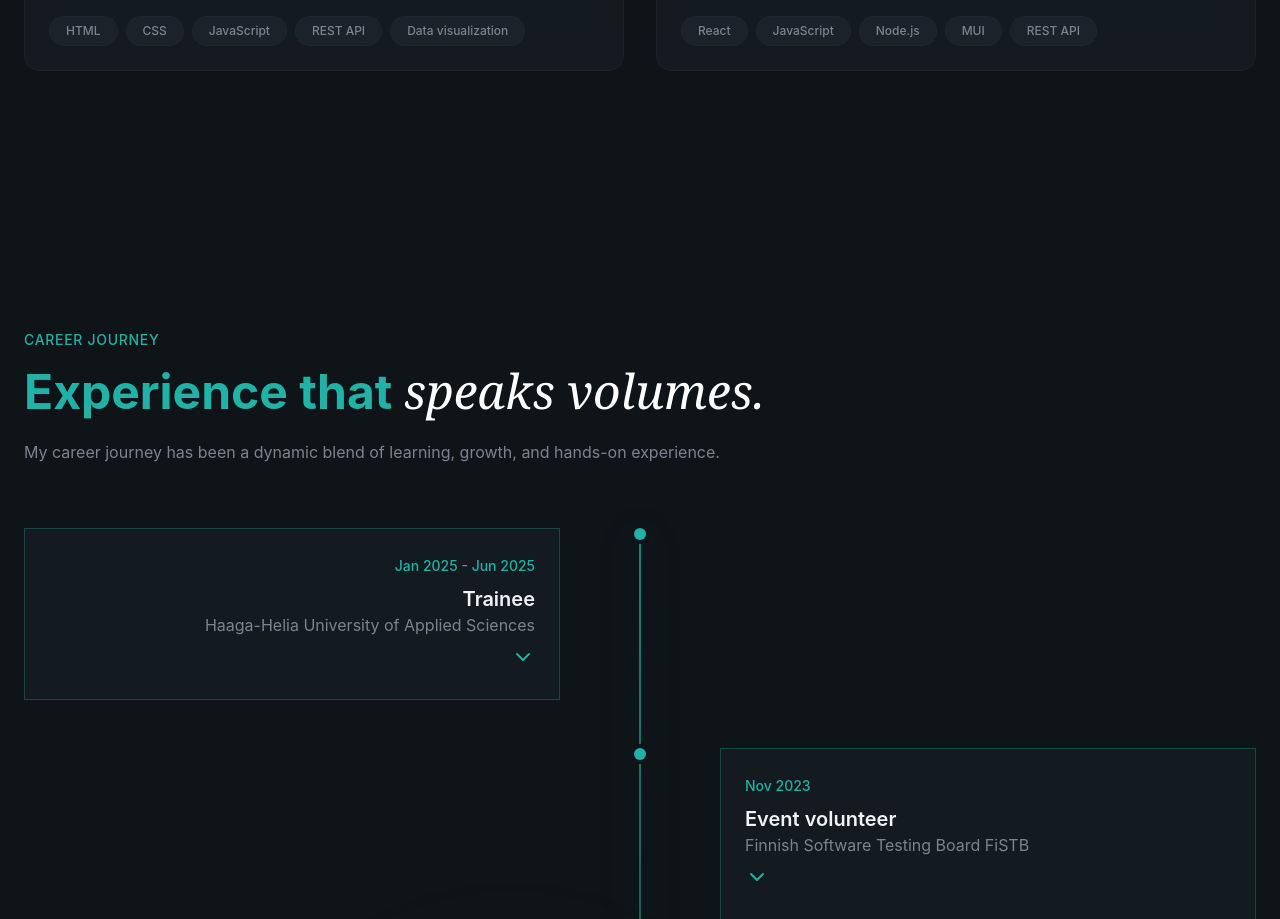
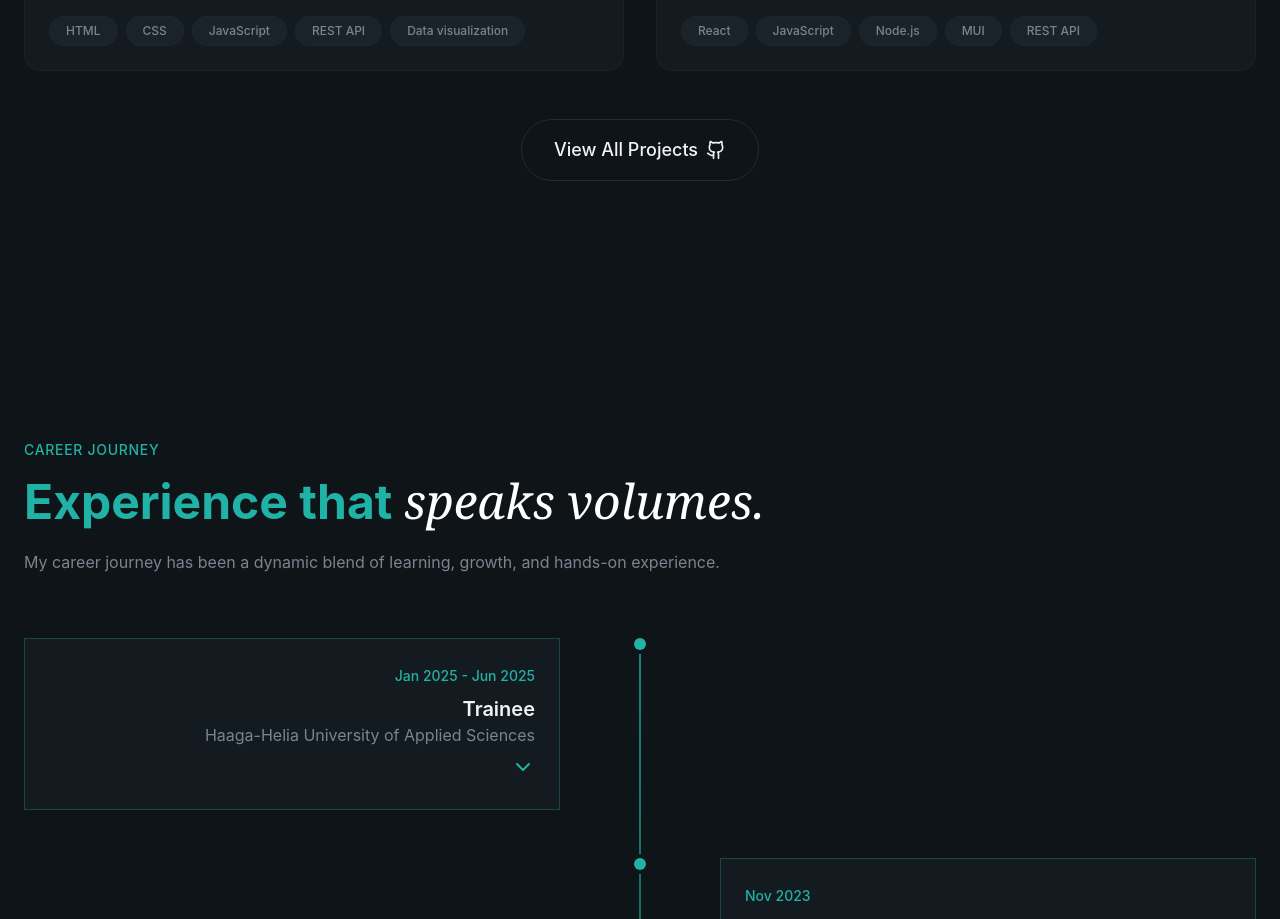
Before and after one commit to dovile-mart/devportfolio, a React (Vite) app: page / in a window 1280 px wide. Shown: the part 3481-4400 px from the top of the page. Built offline with nearby package versions, Linux system fonts and the light colour scheme.

Commit message:
Add link to github profile

```diff
--- a/src/sections/Projects.jsx
+++ b/src/sections/Projects.jsx
@@ -126,13 +126,15 @@ export const Projects = () => {
                         </div>
                     ))}
                 </div>
-                { /* View All CTA Button
+                { /* View All CTA Button */}
                 <div className="text-center mt-12 animate-fade-in animation-delay-500">
-                    <AnimatedBorderButton>
+                    <a href="https://github.com/dovile-mart" target="_blank" className="px-6 py-3 text-lg font-medium">
+                        <AnimatedBorderButton>
                         View All Projects
-                        <ArrowUpRight className="w-5 h-5" />
-                    </AnimatedBorderButton>
-                </div>*/}
+                        <Github className="w-5 h-5" />
+                        </AnimatedBorderButton>
+                        </a>
+                </div>
             </div>
         </section>
     );
```
